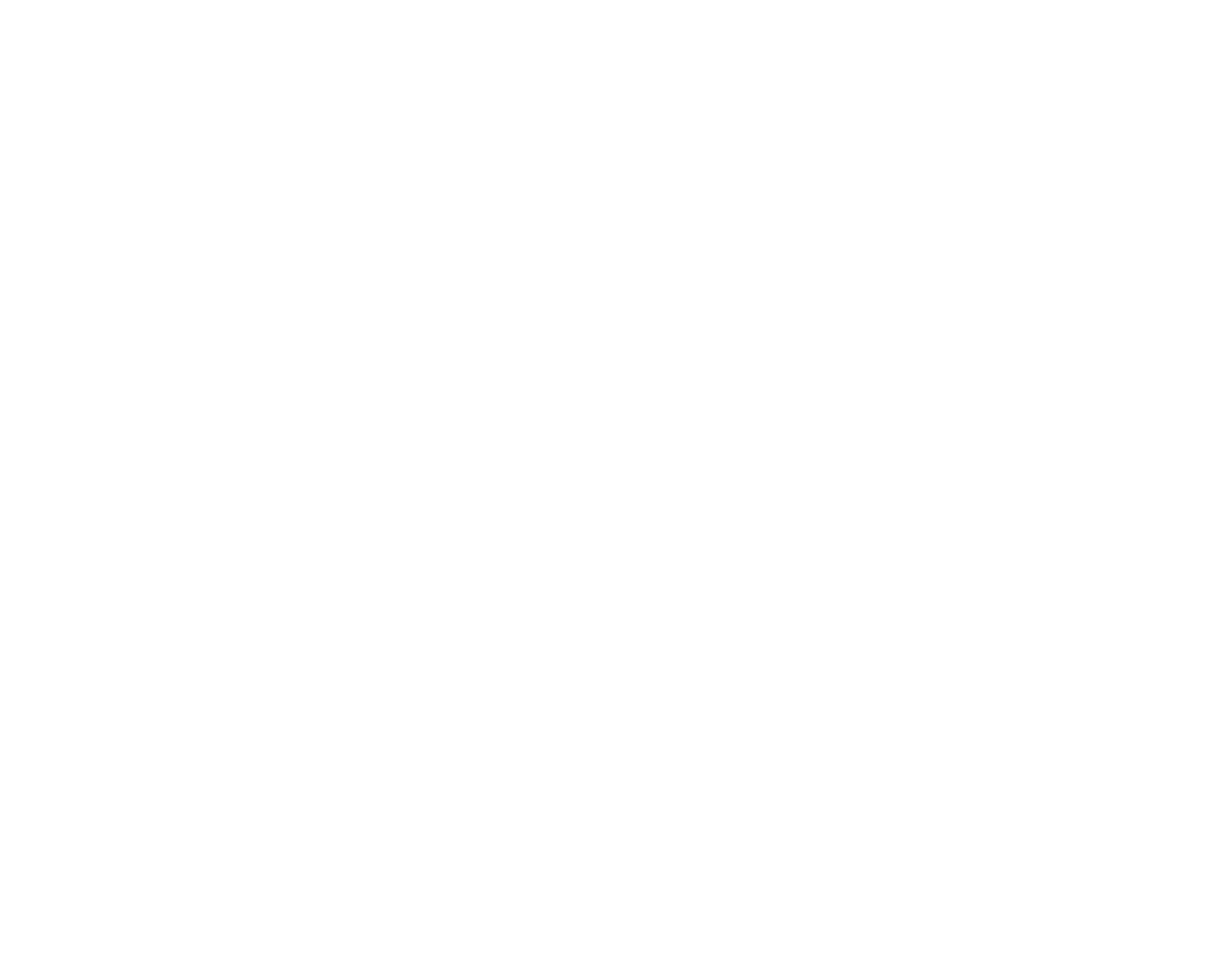
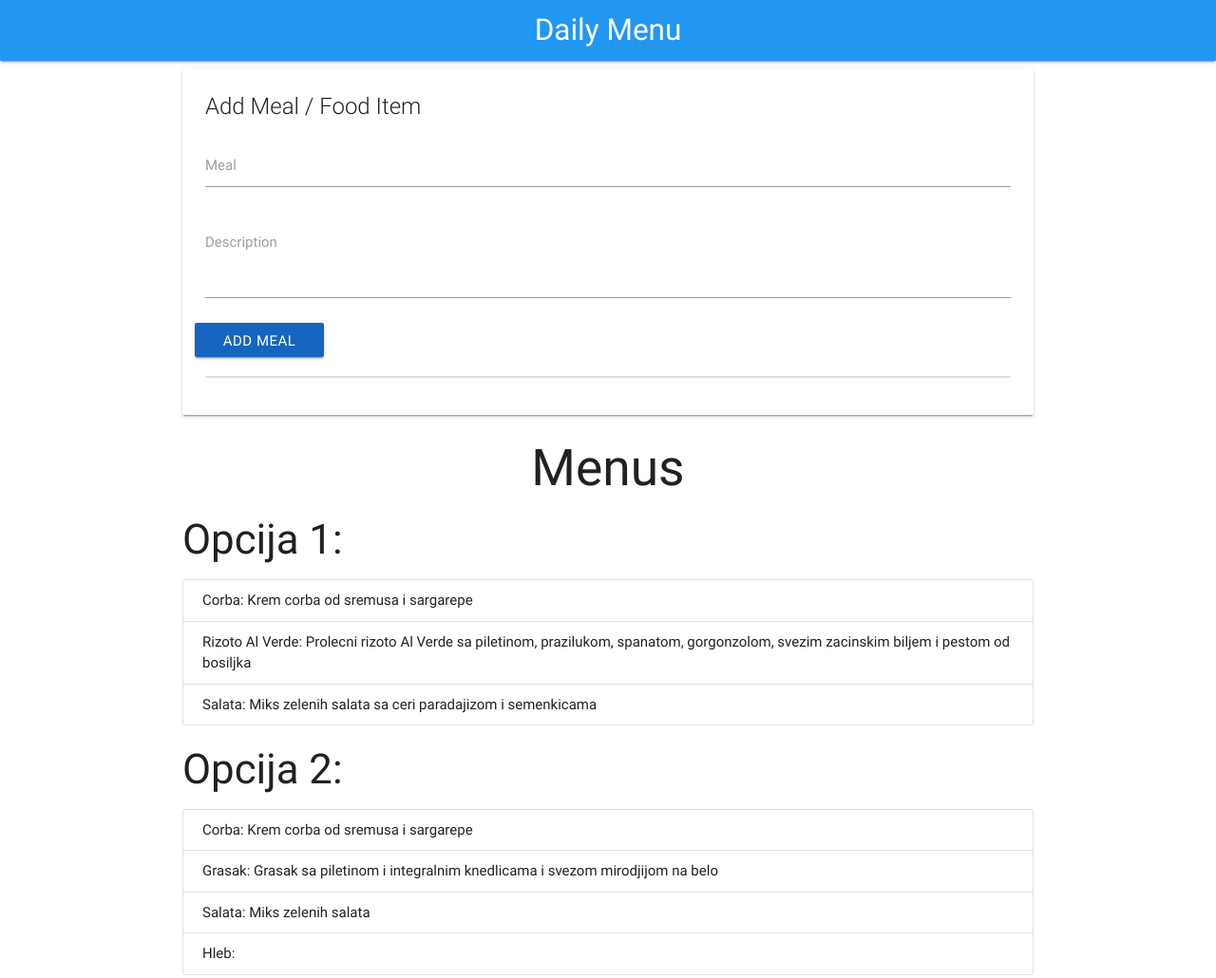
Before and after one commit to sreckovic/daily-menu, a plain HTML site: page index.html in a window 1280 px wide. Shown: the whole page at 95% size. Before the commit the page ends 800 px from the top, so only its background shows below. Drawn offline with nearby package versions, Linux system fonts and the light colour scheme.

Commit message:
renderMenus

```diff
--- a/app.js
+++ b/app.js
@@ -0,0 +1,130 @@
+// Storage Controler
+const storageCtrl = (function() {
+  // Public functions
+  return {};
+})();
+
+const itemCtrl = (function() {
+  // Item Constructor
+  const item = function(id, name) {
+    this.id = id;
+    this.name = name;
+    this.desc = desc;
+  };
+
+  // State
+  const state = {
+    menus: [
+      {
+        id: 0,
+        name: 'Opcija 1',
+        items: [
+          {
+            id: 0,
+            name: 'Corba',
+            desc: 'Krem corba od sremusa i sargarepe'
+          },
+          {
+            id: 1,
+            name: 'Rizoto Al Verde',
+            desc:
+              'Prolecni rizoto Al Verde sa piletinom, prazilukom, spanatom, gorgonzolom, svezim zacinskim biljem i pestom od bosiljka'
+          },
+          {
+            id: 2,
+            name: 'Salata',
+            desc: 'Miks zelenih salata sa ceri paradajizom i semenkicama'
+          }
+        ],
+        currentItem: null
+      },
+      {
+        id: 1,
+        name: 'Opcija 2',
+        items: [
+          {
+            id: 0,
+            name: 'Corba',
+            desc: 'Krem corba od sremusa i sargarepe'
+          },
+          {
+            id: 1,
+            name: 'Grasak',
+            desc:
+              'Grasak sa piletinom i integralnim knedlicama i svezom mirodjijom na belo'
+          },
+          { id: 2, name: 'Salata', desc: 'Miks zelenih salata' },
+          { id: 3, name: 'Hleb', desc: '' }
+        ],
+        currentItem: null
+      }
+    ],
+    currentMenu: null
+  };
+
+  return {
+    getItems: function() {
+      return state.menus;
+    }
+  };
+})();
+
+// UI Controler
+const uiCtrl = (function() {
+  const selectors = {
+    itemsList: '#items-list'
+  };
+  return {
+    renderMenus: function(menus) {
+      // Create menu list (menuList)
+      let menuList = '';
+
+      menus.forEach(function(menu) {
+        let itemList = '';
+
+        // Populate Meal/Food item list for current menu item
+        menu.items.forEach(function(item) {
+          itemList += `
+            <li id="item-${item.id}" class="collection-item">${item.name}: ${
+            item.desc
+          }</li>
+          `;
+        });
+
+        // Populate menu list (menuList)
+        menuList += `
+          <div id="menu-${menu.id}">
+            <h3>${menu.name}:</h3>
+            <ul class="collection">${itemList}</ul>
+            <a href="#" class="secondary-content">
+              <i class="edit-item fa fa-pencil-alt"></i>
+            </a>
+          </div>
+        `;
+
+        // Render menu list (menuList) to DOM
+        document.querySelector(selectors.itemsList).innerHTML = menuList;
+      });
+    },
+    getSelectors: function() {
+      return uiSelectors;
+    }
+  };
+})();
+
+// App Controler
+const appCtrl = (function(storageCtrl, itemCtrl, uiCtrl) {
+  return {
+    init: function() {
+      console.log('init');
+
+      // Fetch items from state
+      const items = itemCtrl.getItems();
+
+      // Render items list
+      uiCtrl.renderMenus(items);
+    }
+  };
+})(storageCtrl, itemCtrl, uiCtrl);
+
+appCtrl.init();
--- a/index.html
+++ b/index.html
@@ -5,11 +5,55 @@
   <meta charset="UTF-8">
   <meta name="viewport" content="width=device-width, initial-scale=1.0">
   <meta http-equiv="X-UA-Compatible" content="ie=edge">
-  <title>Document</title>
+  <link rel="stylesheet" href="https://cdnjs.cloudflare.com/ajax/libs/materialize/0.100.2/css/materialize.min.css" />
+  <title>Daily Menu</title>
 </head>
 
 <body>
+  <nav>
+    <div class="nav-wrapper blue">
+      <div class="container">
+        <a href="#" class="brand-logo center">Daily Menu</a>
+      </div>
+    </div>
+  </nav>
 
+
+  <div class="container">
+    <div class="card">
+      <div class="card-content">
+        <span class="card-title">
+          Add Meal / Food Item
+        </span>
+        <form class="col">
+          <div class="row">
+            <div class="input-field col s12">
+              <input type="text" id="item-name">
+              <label for="item-name">Meal</label>
+            </div>
+            <div class="input-field col s12">
+              <textarea id="item-desc" class="materialize-textarea"></textarea>
+              <label for="item-desc">Description</label>
+            </div>
+            <button class="add-btn btn blue darken-3">
+              <i class="fa fa-plus"></i> Add Meal</button>
+          </div>
+        </form>
+
+        <ul id="item-list" class="collection">
+        </ul>
+      </div>
+    </div>
+
+    <h2 class="center-align">Menus</h2>
+
+    <div id="items-list" class=""></div>
+
+  </div>
+
+  <script src="https://code.jquery.com/jquery-3.3.1.min.js" integrity="sha256-FgpCb/KJQlLNfOu91ta32o/NMZxltwRo8QtmkMRdAu8="
+    crossorigin="anonymous"></script>
+  <script src="https://cdnjs.cloudflare.com/ajax/libs/materialize/1.0.0-beta/js/materialize.min.js"></script>
   <script src="app.js"></script>
 </body>
 
```
